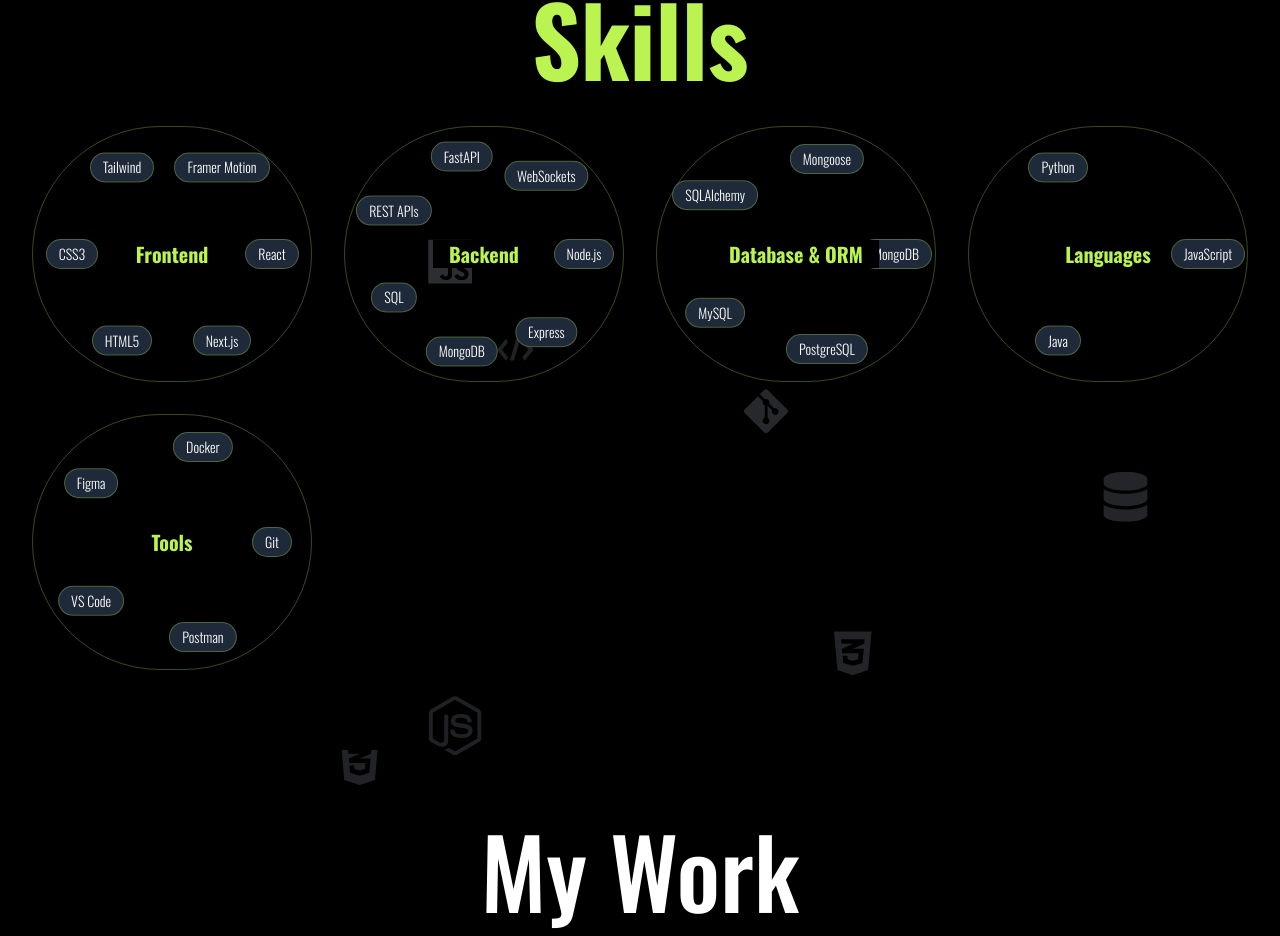
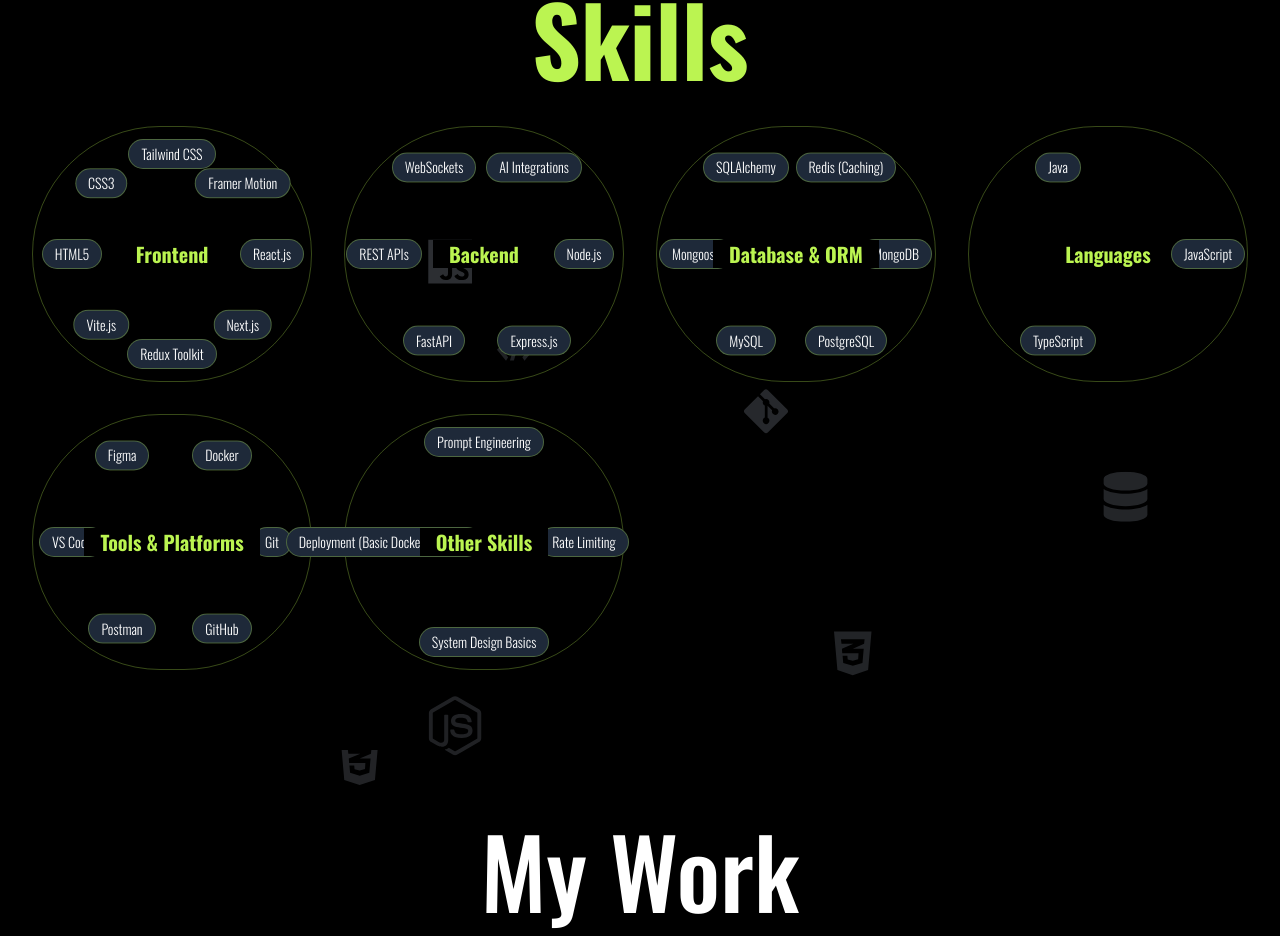
Before and after one commit to Parthsingh14/Portfolio, a React (Vite) app: page / in a window 1280 px wide. Shown: the part 1789-2725 px from the top of the page. Built offline with nearby package versions, Linux system fonts and the light colour scheme.

Commit message:
updated skills section

```diff
--- a/src/components/Skills.jsx
+++ b/src/components/Skills.jsx
@@ -3,17 +3,47 @@
 import FloatingIcons from "./FloatingIcons";
 
 const skillsData = {
-  "Frontend": ["React", "Next.js", "HTML5", "CSS3", "Tailwind", "Framer Motion"],
-  "Backend": ["Node.js", "Express", "MongoDB", "SQL", "REST APIs", "FastAPI", "WebSockets"],
+  Frontend: [
+    "React.js",
+    "Next.js",
+    "Redux Toolkit",
+    "Vite.js",
+    "HTML5",
+    "CSS3",
+    "Tailwind CSS",
+    "Framer Motion",
+  ],
+  Backend: [
+    "Node.js",
+    "Express.js",
+    "FastAPI",
+    "REST APIs",
+    "WebSockets",
+    "AI Integrations",
+  ],
   "Database & ORM": [
     "MongoDB",
     "PostgreSQL",
     "MySQL",
+    "Mongoose",
     "SQLAlchemy",
-    "Mongoose",
+    "Redis (Caching)",
   ],
-  "Languages": ["JavaScript", "Java", "Python"],
-  "Tools": ["Git", "Postman", "VS Code", "Figma", "Docker"]
+  Languages: ["JavaScript", "TypeScript", "Java"],
+  "Tools & Platforms": [
+    "Git",
+    "GitHub",
+    "Postman",
+    "VS Code",
+    "Figma",
+    "Docker",
+  ],
+  "Other Skills": [
+    "Rate Limiting",
+    "System Design Basics",
+    "Deployment (Basic Docker & Cloud)",
+    "Prompt Engineering",
+  ],
 };
 
 function Skills() {
@@ -47,7 +77,8 @@
                 </motion.h3>
 
                 {skills.map((skill, skillIndex) => {
-                  const angle = (skillIndex * (360 / skills.length)) * (Math.PI / 180);
+                  const angle =
+                    skillIndex * (360 / skills.length) * (Math.PI / 180);
                   const radius = 100;
                   const x = radius * Math.cos(angle);
                   const y = radius * Math.sin(angle);
@@ -64,13 +95,13 @@
                         transition: {
                           delay: skillIndex * 0.05,
                           type: "spring",
-                          stiffness: 100
-                        }
+                          stiffness: 100,
+                        },
                       }}
                       whileHover={{
                         scale: 1.2,
                         backgroundColor: "rgba(163, 230, 53, 0.2)",
-                        transition: { duration: 0.2 }
+                        transition: { duration: 0.2 },
                       }}
                     >
                       {skill}
```
